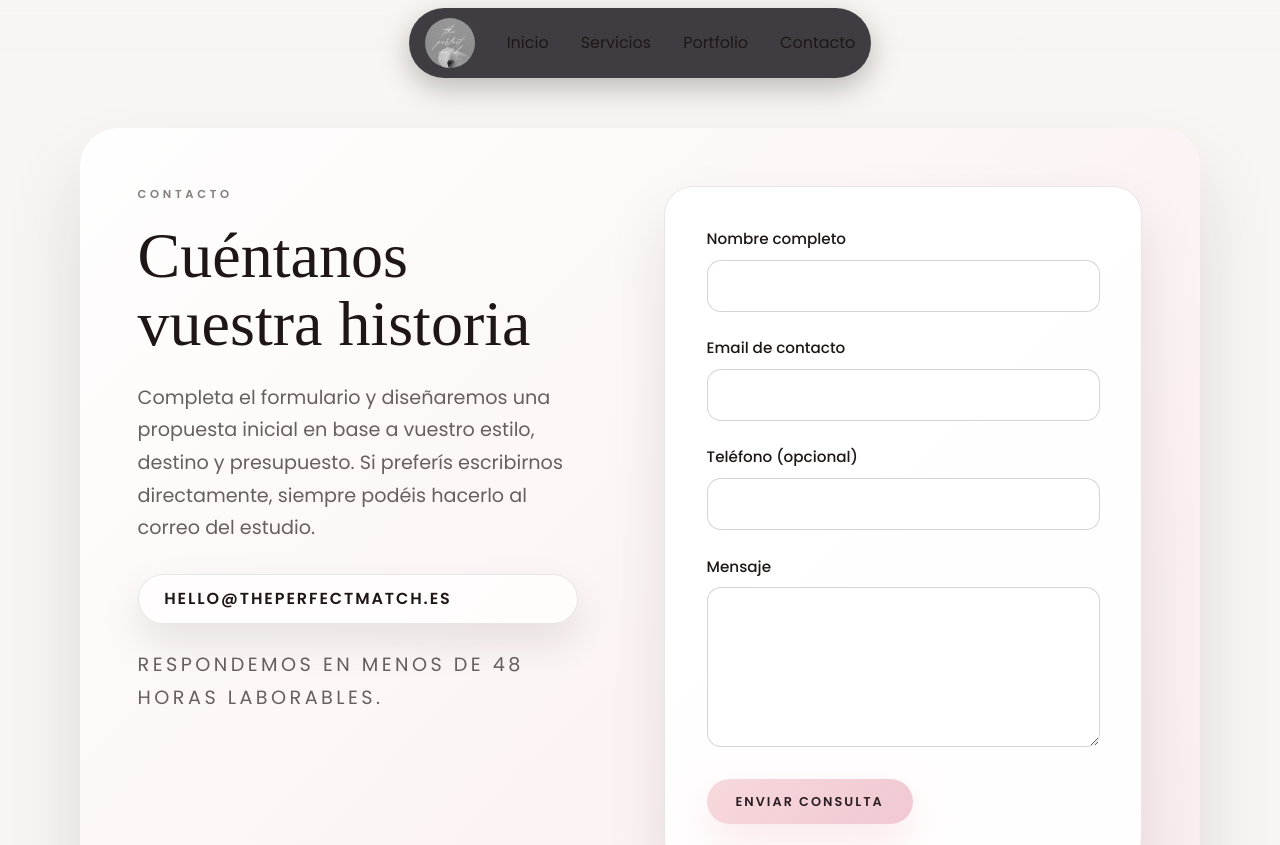
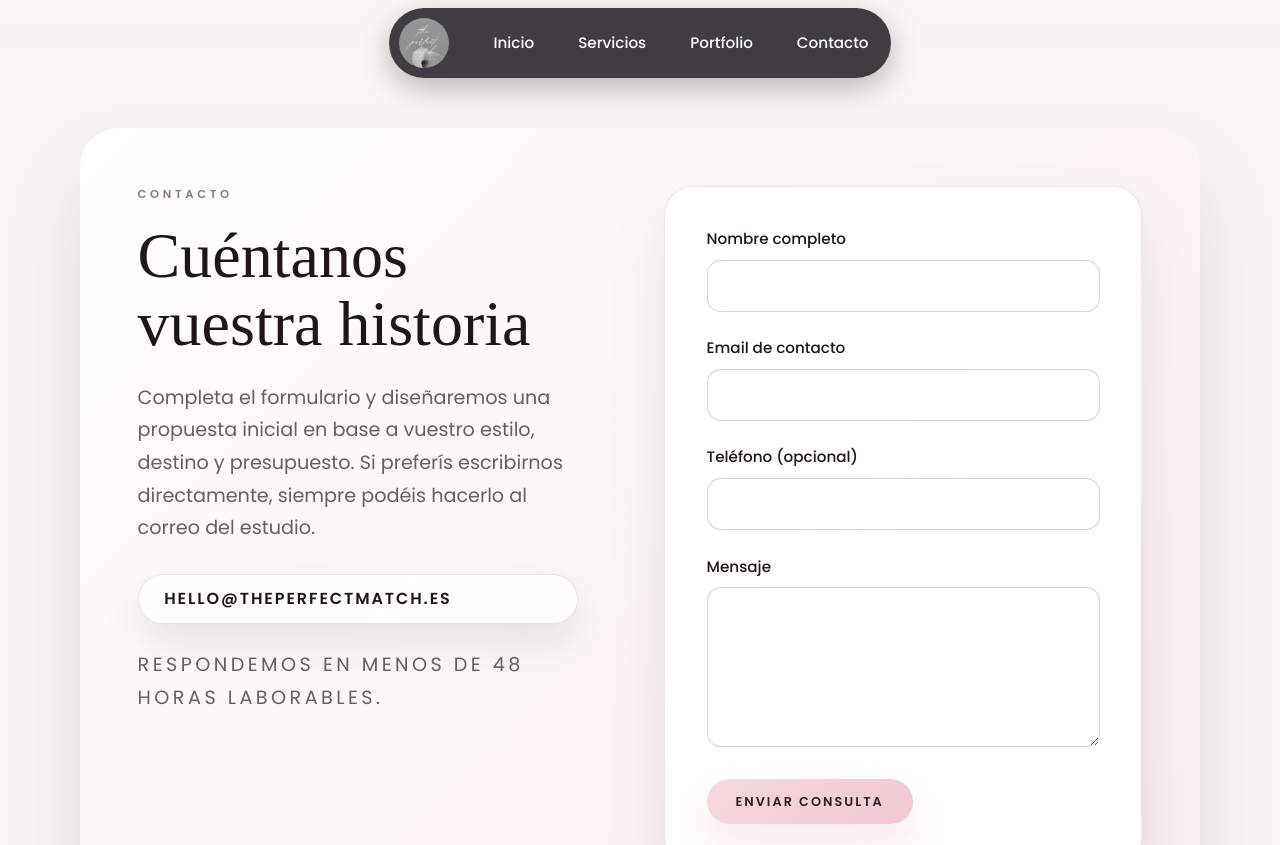
Before and after one commit to hugogarsan17/wedding-planner, a Next.js app: page /contacto in a window 1280 px wide. Shown: the top 845 px of the page. Built offline with nearby package versions, Linux system fonts and the light colour scheme; a web font is replaced by a local one.

Commit message:
correcciones2

```diff
--- a/app/Components/Home/Home.tsx
+++ b/app/Components/Home/Home.tsx
@@ -14,6 +14,8 @@ const serviceItems = [
   { key: "artDirection", icon: "🎨" },
   { key: "production", icon: "⚙️" },
   { key: "coordination", icon: "🤍" },
+  { key: "Destination Weddings", icon: "🤍" },
+  { key: "Wedding Honeymoon", icon: "🤍" },
 ];
 
 
@@ -117,18 +119,8 @@ export default function Home() {
   return (
     <>
       <main id="home" className="main-hero">
-        <video
-          className="background-video"
-          src="/main-hero.mp4"
-          autoPlay
-          loop
-          muted
-          playsInline
-        />
 
-        <div className={`navbar-mount ${showUI ? "fade-in-top" : "is-hidden"}`}>
-          <Navbar />
-          <div className="lang-switcher">
+        <div className="lang-switcher">
             <button
               onClick={() => changeLanguage("es")}
               className={activeLang === "es" ? "active" : ""}
@@ -142,6 +134,18 @@ export default function Home() {
               EN
             </button>
           </div>
+        <video
+          className="background-video"
+          src="/main-hero.mp4"
+          autoPlay
+          loop
+          muted
+          playsInline
+        />
+
+        <div className={`navbar-mount ${showUI ? "fade-in-top" : "is-hidden"}`}>
+          <Navbar />
+
         </div>
         <div className={`hero-center ${showUI ? "fade-in" : "is-hidden"}`}>
           <div className="brand">
--- a/app/Components/Navbar/Navbar.css
+++ b/app/Components/Navbar/Navbar.css
@@ -22,10 +22,11 @@
   transform: translateY(0);
   transition: opacity 320ms ease, transform 320ms ease;
 }
+
 /* Aplica a todos los destinos con id, o a tus secciones */
 [id] { scroll-margin-top: 84px; }  /* ajusta 84px a la altura visual de tu píldora */
 
-
+/* focus visible */
 .nav-toggle:focus-visible,
 .nav-inner a:focus-visible {
   outline: 2px solid rgba(255,255,255,.9);
@@ -33,15 +34,16 @@
   box-shadow: 0 0 0 4px rgba(255,255,255,.15);
 }
 
+/* Hacemos que nav-inner y nav-toggle reciban eventos aunque el wrapper .nav no */
 .nav-inner,
-.nav-toggle { pointer-events: auto; } /* estos sí reciben clic */
+.nav-toggle { pointer-events: auto; }
 
-/* Píldora */
+/* Píldora principal */
 .nav-inner {
   display: inline-flex;
   align-items: center;
   gap: clamp(12px, 2.5vw, 36px);
-  padding: 10px 16px;
+  padding: 10px;
   border-radius: 999px;
   background: rgba(24,21,27,.82);
   backdrop-filter: blur(10px);
@@ -49,13 +51,45 @@
   box-shadow: 0 10px 30px rgba(0,0,0,.25);
   max-width: 92vw;
 
-  /* Transición del dropdown móvil (combinada con las clases .is-open) */
   transition: opacity .25s ease, transform .25s ease, visibility .25s;
+  position: relative; /* para el dropdown absoluto */
 }
 
+/* Logo */
 .logo-nav{
   width: 50px;
   border-radius: 100%;
+  flex-shrink: 0;
+}
+
+/* Contenedor de contenido interno para controlar layout */
+.nav-content {
+  display: flex;
+  align-items: center;
+  gap: 16px;
+}
+
+/* LINKS - estilo base (desktop) */
+.nav-links {
+  display: flex;
+  gap: clamp(12px, 2.5vw, 20px);
+  align-items: center;
+  white-space: nowrap;
+}
+
+/* Enlace individual */
+.nav-links a {
+  color: #fff;
+  text-decoration: none;
+  padding: 8px 12px;
+  border-radius: 8px;
+  font-weight: 500;
+  font-size: 0.95rem;
+  transition: background .12s ease, transform .08s ease;
+}
+.nav-links a:hover,
+.nav-links a:focus {
+  background: rgba(255,255,255,0.06);
 }
 
 /* Botón hamburguesa */
@@ -88,51 +122,81 @@
 .nav-toggle.is-active .nav-toggle-line:nth-of-type(1) { transform: translateY(6px) rotate(45deg); }
 .nav-toggle.is-active .nav-toggle-line:nth-of-type(3) { transform: translateY(-6px) rotate(-45deg); }
 
-/* Móvil */
+/* Texto oculto accesible */
+.nav .sr-only {
+  position:absolute;width:1px;height:1px;padding:0;margin:-1px;overflow:hidden;clip:rect(0,0,0,0);border:0;
+}
+
+/* ===== RESPONSIVE: móvil ===== */
 @media (max-width: 720px) {
   .nav { justify-content: flex-start; }
 
-  .nav-toggle { display: flex; }
+  .nav-toggle { display: flex; margin-right: 20px; }
 
-  .logo-nav{ display: none;}
+  /* Ocultar logo en móvil si lo prefieres */
+  .logo-nav { display: none; }
 
+  /* La píldora principal ocupa full-width visualmente */
   .nav-inner {
-    position: absolute;
-    top: calc(env(safe-area-inset-top) + 60px);
-    right: 12px;
-    width: min(300px, calc(100vw - 24px));
-    flex-direction: column;
-    align-items: stretch;
-    gap: 10px;
-    padding: 16px;
-    border-radius: 20px;
-    background: rgba(24,21,27,.94);
-    box-shadow: 0 20px 50px rgba(0,0,0,.35);
-    opacity: 0;
-    transform: translateY(-10px);
-    pointer-events: none;
+    padding-left: calc(env(safe-area-inset-left) + 12px);
+    padding-right: calc(env(safe-area-inset-right) + 12px);
+    width: 100%;
+    max-width: none;
+    border-radius: 12px; /* menos redondeo en móvil */
+    padding-top: 12px;
+    padding-bottom: 12px;
     visibility: hidden;
   }
 
-  .nav-inner.is-open {
-    opacity: 1;
-    transform: translateY(0);
-    pointer-events: auto;
-    visibility: visible;
+  /* Estilo del dropdown (por defecto cerrado) */
+  .nav-links {
+    position: absolute;
+
+    right: 12px;
+    top: calc(100% + 8px); /* aparece justo debajo de la píldora */
+    display: flex;
+    flex-direction: column;
+    gap: 8px;
+    padding: 8px;
+    border-radius: 12px;
+    background: rgba(24,21,27,.95);
+    backdrop-filter: blur(12px);
+    -webkit-backdrop-filter: blur(12px);
+    box-shadow: 0 16px 40px rgba(0,0,0,.35);
+    transform-origin: top center;
+
+    /* Hidden state */
+    opacity: 0;
+    visibility: hidden;
+    transform: translateY(-6px) scale(.995);
+    transition: opacity .18s ease, transform .18s ease, visibility .18s;
+    z-index: 10001; /* encima del hero */
+    pointer-events: none; /* bloquea clics cuando está cerrado */
   }
 
-  .nav-inner a {
+  /* Cuando el nav-inner tiene la clase is-open mostramos el dropdown */
+  .nav-inner.is-open .nav-links,
+  .nav-links.is-open {
+    opacity: 1;
+    visibility: visible;
+    transform: translateY(0) scale(1);
+    pointer-events: auto;
+    width: 200px;
+  }
+
+  /* Enlaces del dropdown más grandes y en columna */
+  .nav-inner .nav-links a {
+    display: block;
     width: 100%;
+    padding: 12px 14px;
     text-align: left;
-    background: rgba(255,255,255,.06);
-    border-radius: 12px;
-    padding: .75rem;
+    border-radius: 10px;
+    font-size: 1.05rem;
+    background: transparent;
   }
-}
 
-/* Texto oculto accesible */
-.nav .sr-only {
-  position:absolute;width:1px;height:1px;padding:0;margin:-1px;overflow:hidden;clip:rect(0,0,0,0);border:0;
+  /* Como la píldora tiene padding-right grande en escritorio, en móvil reducimos */
+  .nav-inner { padding-right: 56px; }
 }
 
 /* Respeto a usuarios con reducción de movimiento */
--- a/app/Components/Navbar/Navbar.tsx
+++ b/app/Components/Navbar/Navbar.tsx
@@ -1,4 +1,3 @@
-// Navbar.tsx
 "use client";
 
 import Image from "next/image";
@@ -10,20 +9,19 @@ type LinkItem = { href: string; label: string };
 
 const baseLinks = [
   { href: "/", key: "nav.home" },
-  { href: "/#servicios", key: "nav.services" },
-  { href: "/#portfolio", key: "nav.portfolio" },
-  { href: "/contacto", key: "nav.contact" }, // página aparte
+  { href: "#servicios", key: "nav.services" },
+  { href: "#portfolio", key: "nav.portfolio" },
+  { href: "/contacto", key: "nav.contact" },
 ];
 
 export default function Navbar() {
   const [isOpen, setIsOpen] = useState(false);
   const [atTop, setAtTop] = useState(true);
-  const [entered, setEntered] = useState(false); // 👈 para animación de entrada
+  const [entered, setEntered] = useState(false);
   const navRef = useRef<HTMLElement | null>(null);
   const { t } = useTranslation();
 
   useEffect(() => {
-    // Deja que el primer frame pinte y luego dispara la transición
     const frame = requestAnimationFrame(() => setEntered(true));
     return () => cancelAnimationFrame(frame);
   }, []);
@@ -57,7 +55,9 @@ export default function Navbar() {
     };
   }, [isOpen]);
 
-  const isHome = typeof window !== "undefined" && window.location.pathname === "/";
+  // proteger acceso a window para SSR
+  const isHome =
+    typeof window !== "undefined" ? window.location.pathname === "/" : false;
 
   const translatedLinks: LinkItem[] = useMemo(
     () => baseLinks.map(({ href, key }) => ({ href, label: t(key) })),
@@ -78,24 +78,24 @@ export default function Navbar() {
 
     const href = a.getAttribute("href") || "";
 
-    // Detectar enlaces ancla (/#id o #id)
     const hash = href.startsWith("/#")
       ? href.slice(1)
       : href.startsWith("#")
       ? href
       : "";
-    const isHomePath = window.location.pathname === "/";
+    const isHomePath =
+      typeof window !== "undefined" && window.location.pathname === "/";
 
     if (hash) {
       e.preventDefault();
 
       if (!isHomePath) {
-        // 🚀 Navega al home con el hash → /#servicios o /#portfolio
+        // Si no estás en home, navega al home con el hash (causa recarga, pero llega al ancla)
         window.location.href = href;
         return;
       }
 
-      // Si ya estás en home, scroll suave
+      // scroll suave si ya estás en home
       const id = hash.replace(/^#/, "");
       const el = document.getElementById(id);
       if (el) el.scrollIntoView({ behavior: "smooth", block: "start" });
@@ -103,17 +103,16 @@ export default function Navbar() {
       return;
     }
 
-    // Navegación normal (Inicio o /contacto)
+    // navegación normal
     closeMenu();
   };
 
-  // Oculta el navbar cuando no estás en el top (tu comportamiento original)
-  if (!atTop) return null;
-
-  const header = (
+  return (
     <header
       ref={navRef}
-      className={`nav ${isOpen ? "is-open" : ""} ${entered ? "is-enter" : ""}`}
+      className={`nav ${isOpen ? "is-open" : ""} ${entered ? "is-enter" : ""} ${
+        atTop ? "is-top" : "is-scrolled"
+      }`}
     >
       <button
         type="button"
@@ -135,17 +134,29 @@ export default function Navbar() {
         aria-label="Navegación principal"
         role="navigation"
         onClick={onNavClick}
+        // accessibilidad: aria-hidden en desktop no tiene sentido; en móvil el menú cerrado estará hidden por CSS
+        aria-hidden={false}
       >
-        <Image src="/logo.jpeg" className="logo-nav" alt="" width={72} height={72} />
+        <Image src="/logo.jpeg" className="logo-nav" alt="Logo" width={72} height={72} />
+        <div className="nav-content">
+          {/* Links para escritorio: inline; para móvil se convierten en dropdown */}
+          <div className={`nav-links ${isOpen ? "is-open" : ""}`} role="menu">
             {links.map((link) => (
-          <a key={link.label} href={link.href}>
+              <a
+                key={link.label}
+                href={link.href}
+                role="menuitem"
+                tabIndex={0}
+                onClick={() => {
+                  /* el onClick real lo maneja onNavClick en el nav padre */
+                }}
+              >
                 {link.label}
               </a>
             ))}
+          </div>
+        </div>
       </nav>
     </header>
   );
-
-  // Render fuera de wrappers que recorten
-return header;
 }
```
Also changed, not shown: app/Components/Home/Home.css (+17 -9 lines), app/i18n/locales/en/translation.json (+14 -7 lines), app/i18n/locales/es/translation.json (+15 -7 lines), 2 other files (tests, documents, lock files or other folders). Lines whose indentation alone changed are shown as unchanged.
